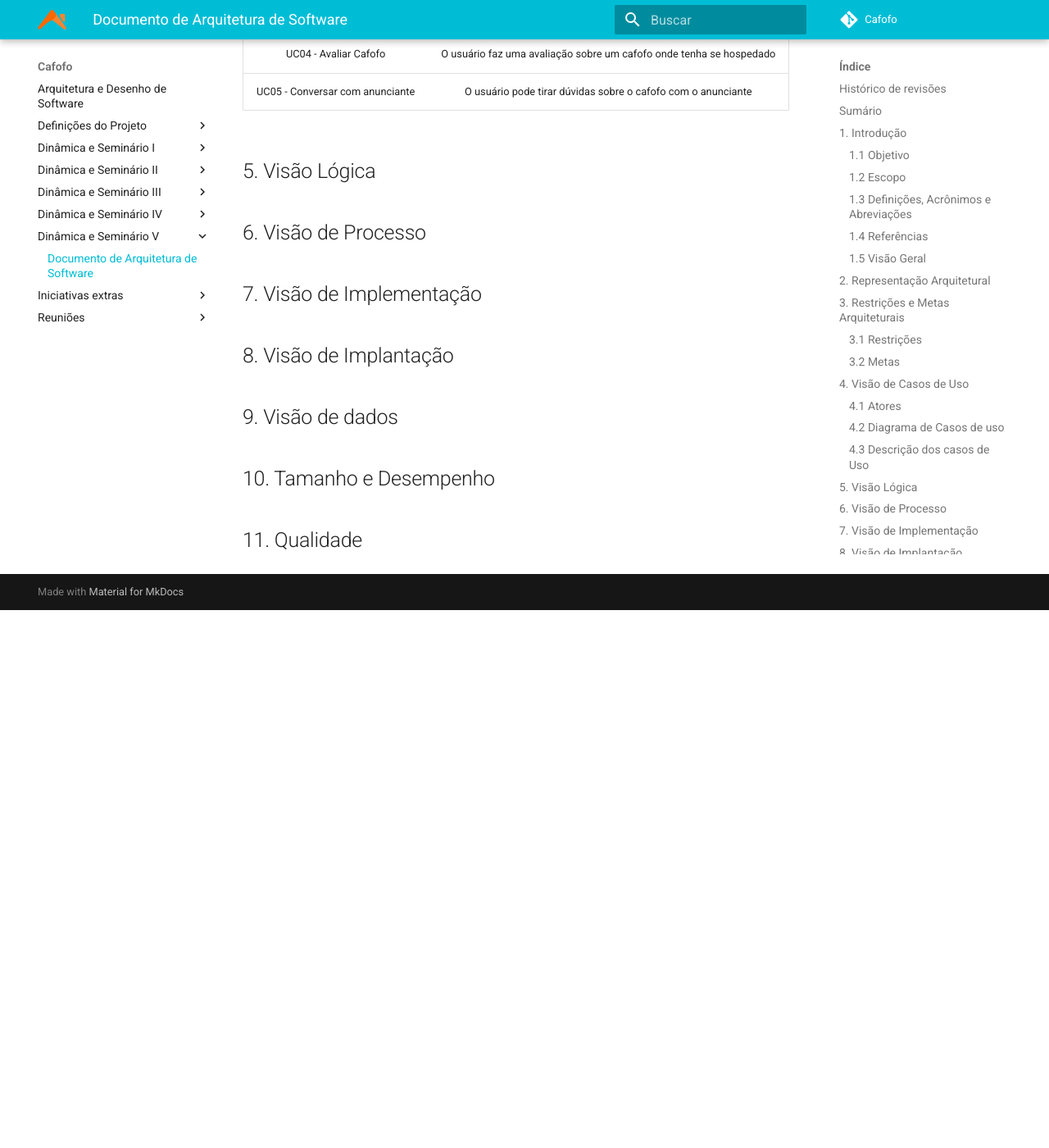
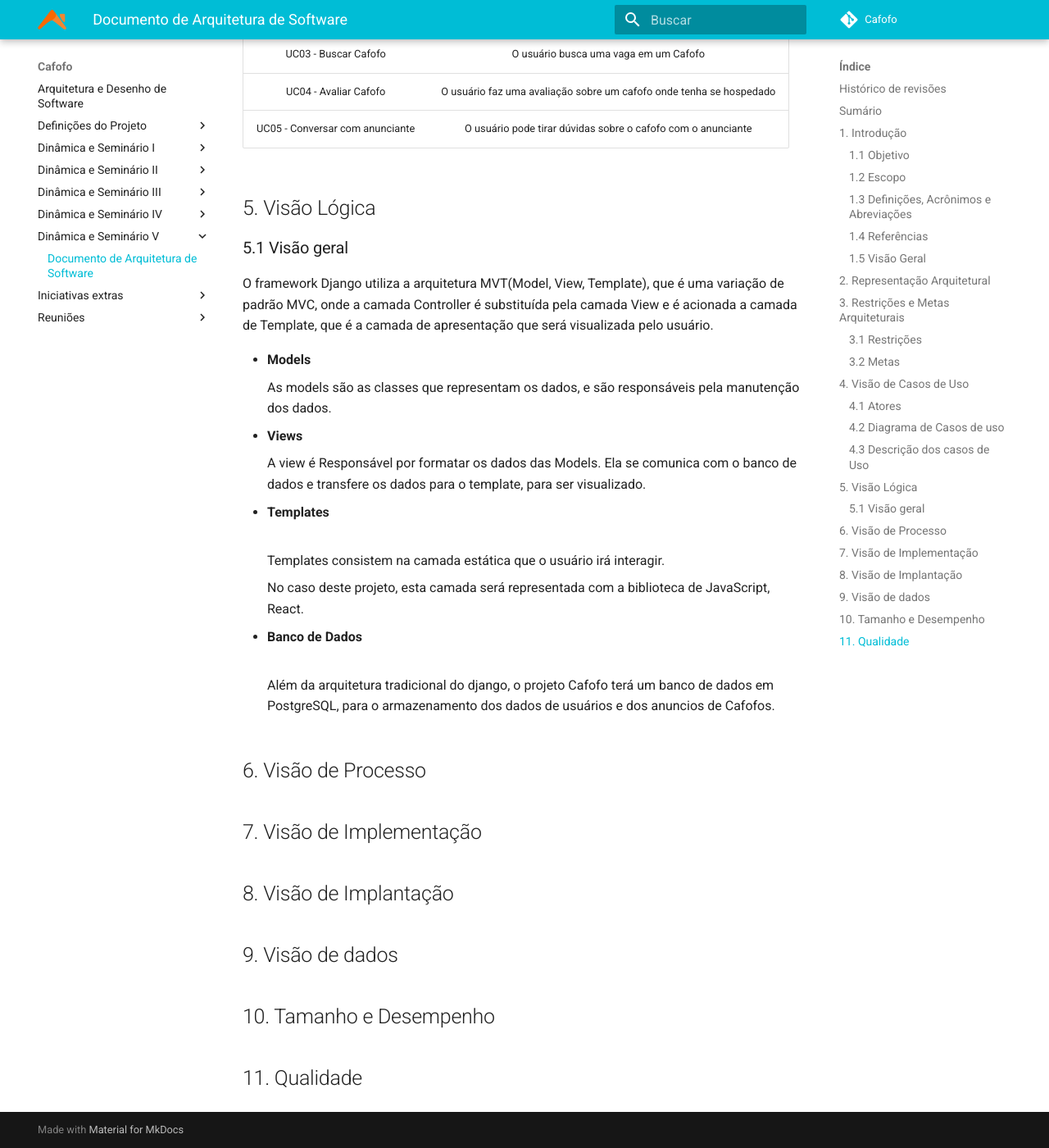
Before and after one commit to desenho-2019/Wiki, an MkDocs documentation site: the page built from docs/Dinâmica e Seminário V/Documento de Arquitetura.md, in a window 1280 px wide and 1400 px high, scrolled down 3966 px. Shown: the whole window at 82% size. Built offline with MkDocs 1.6.1 and Material for MkDocs 9.7.7, drawn with Linux system fonts in a browser that asks for light colours; before the commit the page ends 4710 px from its top, so only the background shows below that; some of the changed text lies outside the part shown.

Commit message:
Adicionando visão lógica geral

```diff
--- a/docs/Dinâmica e Seminário V/Documento de Arquitetura.md
+++ b/docs/Dinâmica e Seminário V/Documento de Arquitetura.md
@@ -7,6 +7,8 @@
 | 04/11/2019 | 0.2 | Adicionando Objetivo e Escopo | Weiller Fernandes |
 | 09/11/2019 | 0.3 | Adicionando Metas e Restrições | Caio César Beleza |
 | 09/11/2019 | 0.4 | Adicionando Visão de Casos de Uso | Caio César Beleza |
+| 09/11/2019 | 0.5 | Adicionando Visão Lógica geral | Caio César Beleza |
+
 
 ## Sumário
   - [1. Introdução](#1-introducao)
@@ -91,6 +93,21 @@ As restrições para o projeto Cafofo são as seguintes:
 
 
 ## 5. Visão Lógica
+### 5.1 Visão geral
+
+O framework Django utiliza a arquitetura MVT(Model, View, Template), que é uma variação de padrão MVC, onde a camada Controller é substituída pela camada View e é acionada a camada de Template, que é a camada de apresentação que será visualizada pelo usuário.
+
+- **Models** </p>
+  As models são as classes que representam os dados, e são responsáveis pela manutenção dos dados. </p>
+- **Views** </p>
+  A view é Responsável por formatar os dados das Models. Ela se comunica com o banco de dados e transfere os dados para o template, para ser visualizado.</p>
+
+- **Templates** </p>
+  Templates consistem na camada estática que o usuário irá interagir.</p>
+  No caso deste projeto, esta camada será representada com a biblioteca de JavaScript, React.</p>
+
+- **Banco de Dados** </p>
+  Além da arquitetura tradicional do django, o projeto Cafofo terá um banco de dados em PostgreSQL, para o armazenamento dos dados de usuários e dos anuncios de Cafofos.
 
 ## 6. Visão de Processo
 
```
